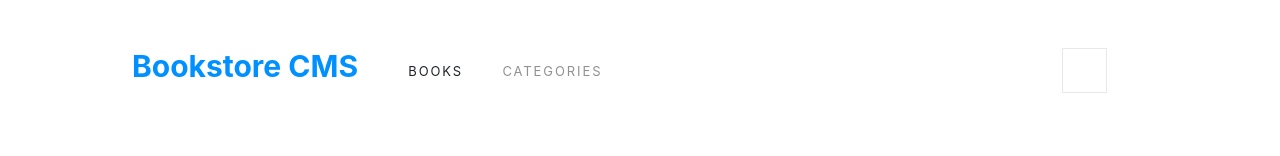
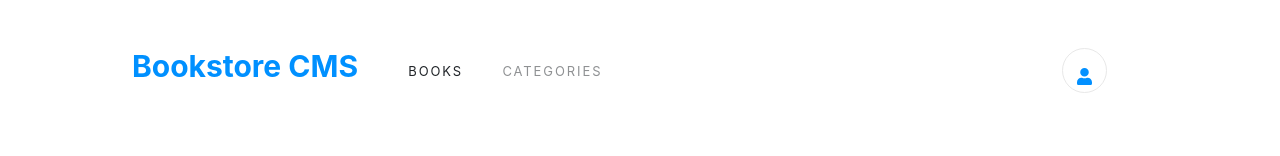
Before and after one commit to andresporras3423/bookstore-react, a React (Create React App) app: page / in a window 1280 px wide. Shown: the top 156 px of the page. Built offline with nearby package versions, Linux system fonts and the light colour scheme.

Commit message:
create component for the header

```diff
--- a/src/App.css
+++ b/src/App.css
@@ -76,7 +76,6 @@
 }
 
 .panel-bg {
-  /* max-width: 1400px; */
   height: 95px;
   margin: 0 0 38px;
   padding: 23px 99px 27px 100px;
@@ -90,7 +89,7 @@
 .Oval {
   width: 45px;
   height: 45px;
-  /* margin: 0 0 0 664px; */
+  border-radius: 50%;
   padding: 14px;
   border: solid 1px #e8e8e8;
 }
@@ -98,7 +97,6 @@
 .Mask {
   width: 17px;
   height: 17px;
-  background-color: #0290ff;
 }
 
 @media (prefers-reduced-motion: no-preference) {
--- a/src/components/App.js
+++ b/src/components/App.js
@@ -1,18 +1,12 @@
 import '../App.css';
 import BooksForm from '../containers/BooksForm';
 import BooksList from '../containers/BooksList';
+import BooksHeader from '../containers/BookHeader';
 
 function App() {
   return (
     <div className="App">
-      <nav className="panel-bg">
-        <h1 className="Bookstore-CMS">Bookstore CMS</h1>
-        <span className="BOOKS">BOOKS</span>
-        <span className="CATEGORIES">CATEGORIES</span>
-        <span className="Oval">
-          <span className="Mask" />
-        </span>
-      </nav>
+      <BooksHeader />
       <BooksList />
       <BooksForm />
     </div>
--- /dev/null
+++ b/src/containers/BookHeader.js
@@ -0,0 +1,16 @@
+function BookHeader() {
+  return (
+    <nav className="panel-bg">
+      <h1 className="Bookstore-CMS">Bookstore CMS</h1>
+      <span className="BOOKS">BOOKS</span>
+      <span className="CATEGORIES">CATEGORIES</span>
+      <span className="Oval">
+        <span className="Mask">
+          <svg aria-hidden="true" focusable="false" data-prefix="fas" data-icon="user" role="img" xmlns="http://www.w3.org/2000/svg" viewBox="0 0 448 512" className="svg-inline--fa fa-user fa-w-14"><path fill="#0290ff" d="M224 256c70.7 0 128-57.3 128-128S294.7 0 224 0 96 57.3 96 128s57.3 128 128 128zm89.6 32h-16.7c-22.2 10.2-46.9 16-72.9 16s-50.6-5.8-72.9-16h-16.7C60.2 288 0 348.2 0 422.4V464c0 26.5 21.5 48 48 48h352c26.5 0 48-21.5 48-48v-41.6c0-74.2-60.2-134.4-134.4-134.4z" className="" /></svg>
+        </span>
+      </span>
+    </nav>
+  );
+}
+
+export default BookHeader;
```
